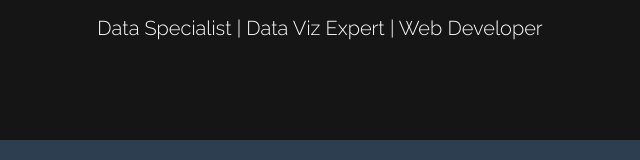
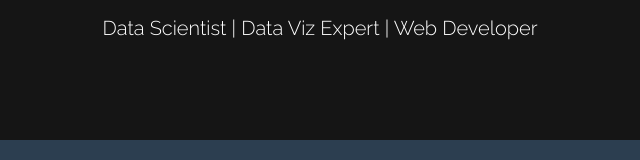
Before and after one commit to nikhilkabbin/nikhilkabbin.github.io, a plain HTML site: page index.html in a window 1280 px wide. Shown: the part 420-580 px from the top of the page, 320-960 px from the left. Drawn offline with Linux system fonts and the light colour scheme.

Commit message:
Designation change

```diff
--- a/index.html
+++ b/index.html
@@ -61,7 +61,7 @@
         <div class="col-lg-12">
           <img src="assets/img/dp.png" alt="My Picture" style="border-radius: 25px;">
           <h1>Nikhil Kabbin</h1>
-          <h3>Data Specialist | Data Viz Expert | Web Developer</h3>
+          <h3>Data Scientist | Data Viz Expert | Web Developer</h3>
         </div><!--/.col-lg-12 -->
       </div><!--/.row -->
     </div><!--/.container -->
```
